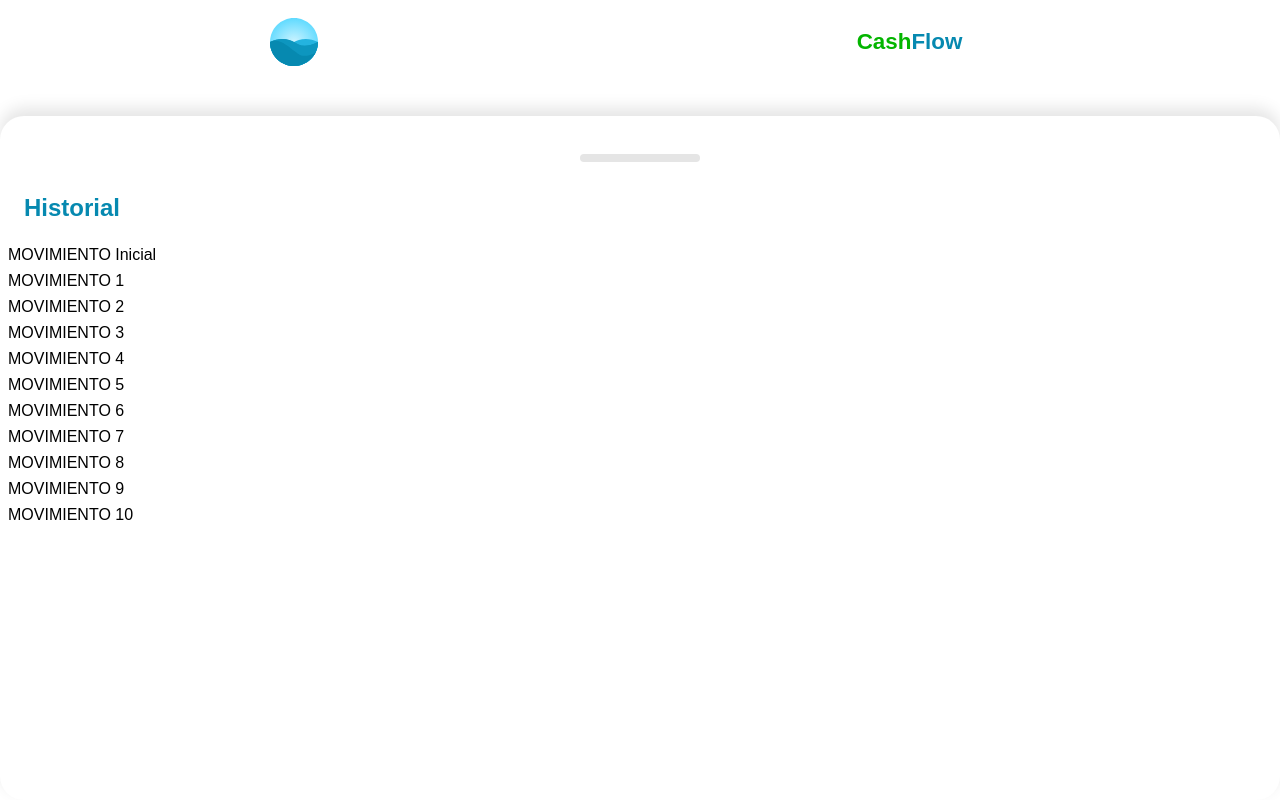
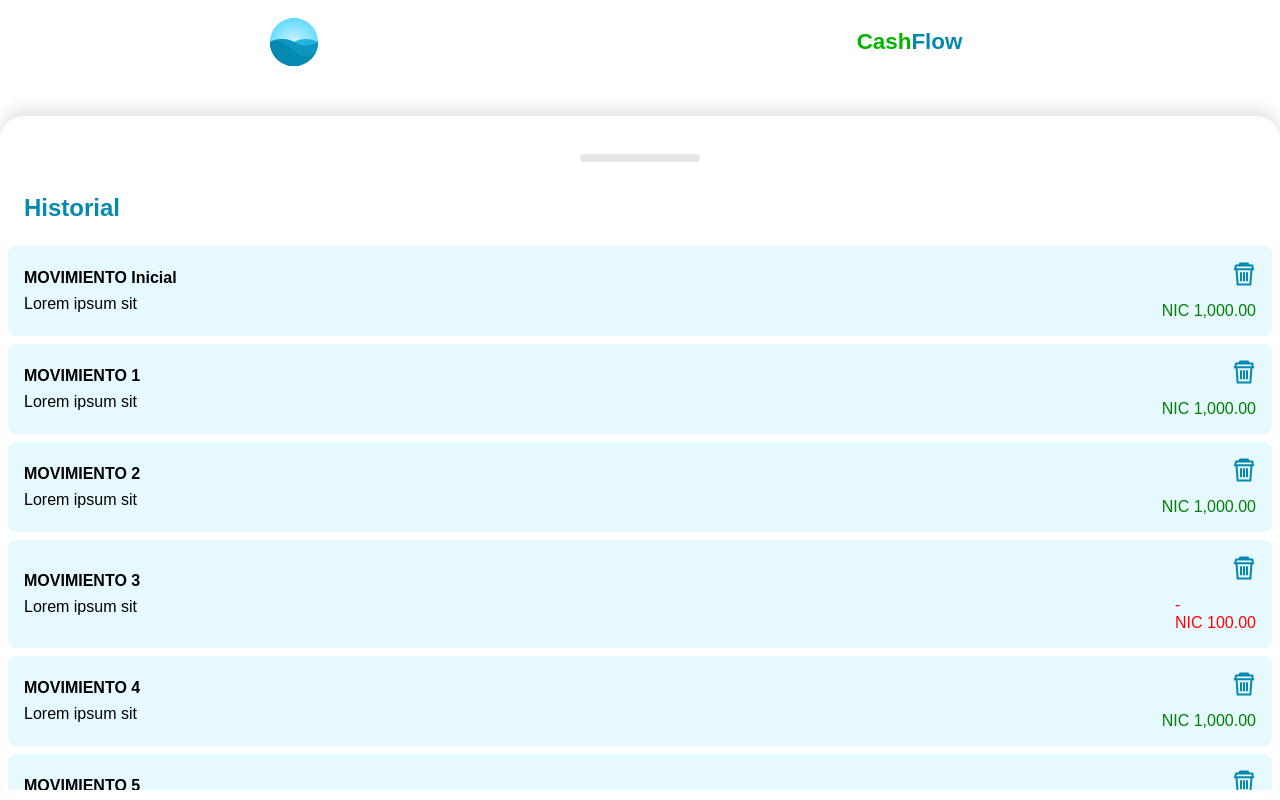
Before and after one commit to alon16/cashFlow, a Vue app: page / in a window 1280 px wide. Both pictures are taken after a click on the element 640 px from the left and 758 px from the top of the page. Built offline with nearby package versions, Linux system fonts and the light colour scheme.

Commit message:
mvement desing

```diff
--- a/src/components/HomePage.vue
+++ b/src/components/HomePage.vue
@@ -53,7 +53,7 @@
           id: 3,
           title: "MOVIMIENTO 3",
           description: "Lorem ipsum sit",
-          amount: 1000,
+          amount: -100,
         },
         {
           id: 4,
--- a/src/components/Movement/IndexPage.vue
+++ b/src/components/Movement/IndexPage.vue
@@ -5,7 +5,8 @@
       <MovementsPage
         v-for="item in movements"
         :key="item.id"
-        :title="item.title"
+        :movement="item"
+        @remove="remove"
       />
     </div>
   </div>
@@ -19,6 +20,9 @@
     default: () => [],
   },
 });
+const remove = (id) => {
+  console.log("remove", id);
+};
 </script>
 vsetup
 <style scoped>
--- a/src/components/Movement/MovementPage.vue
+++ b/src/components/Movement/MovementPage.vue
@@ -1,13 +1,74 @@
 <template>
-  <div class="movement">{{ title }}</div>
+  <div class="movement">
+    <div class="content">
+      <h4>{{ movement.title }}</h4>
+      <p>{{ movement.description }}</p>
+    </div>
+    <div class="action">
+      <img src="@/assets/trash-icon.svg" alt="borrar" @click="remove" />
+      <p :class="[isNegative ? 'red' : 'green']">
+        {{ amountCurrency }}
+      </p>
+    </div>
+  </div>
 </template>
 
 <script setup>
-import { defineProps } from "vue";
-defineProps({
-  title: {
-    type: Array,
-    default: () => [],
+const currencyFormatter = new Intl.NumberFormat("es-NI", {
+  style: "currency",
+  currency: "NIC",
+});
+import { defineProps, computed, defineEmits } from "vue";
+const props = defineProps({
+  movement: {
+    type: Object,
+    default: () => {},
   },
 });
+const emit = defineEmits(["remove"]);
+const amountCurrency = computed(() =>
+  currencyFormatter.format(props.movement.amount)
+);
+const remove = () => {
+  emit("remove", props.movement.id);
+};
+const isNegative = computed(() => props.movement.amount < 0);
 </script>
+<style scoped>
+.movement {
+  display: flex;
+  justify-content: space-between;
+  align-items: center;
+  width: 100%;
+  padding: 16px;
+  background-color: #e6f9ff;
+  border-radius: 8px;
+  box-sizing: border-box;
+}
+.movement .content {
+  width: 100%;
+}
+.movement .action {
+  display: flex;
+  justify-content: space-between;
+  align-items: flex-end;
+  flex-direction: column;
+}
+h4,
+p {
+  margin: 0;
+  padding: 0;
+}
+h4 {
+  margin-bottom: 8px;
+}
+.movement .action img {
+  margin-bottom: 16px;
+}
+.red {
+  color: red;
+}
+.green {
+  color: green;
+}
+</style>
```
